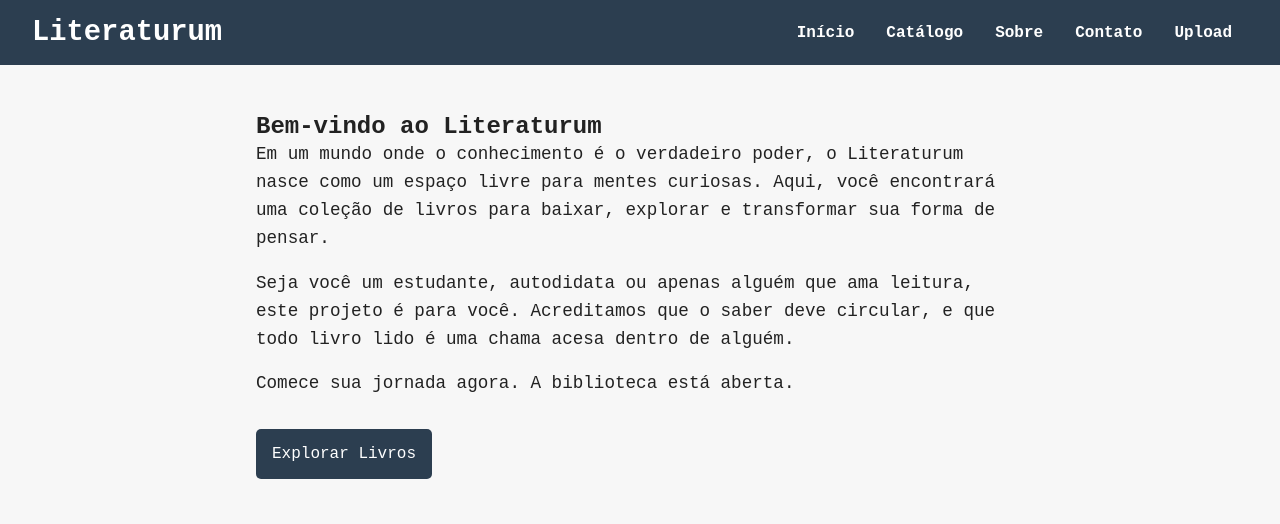
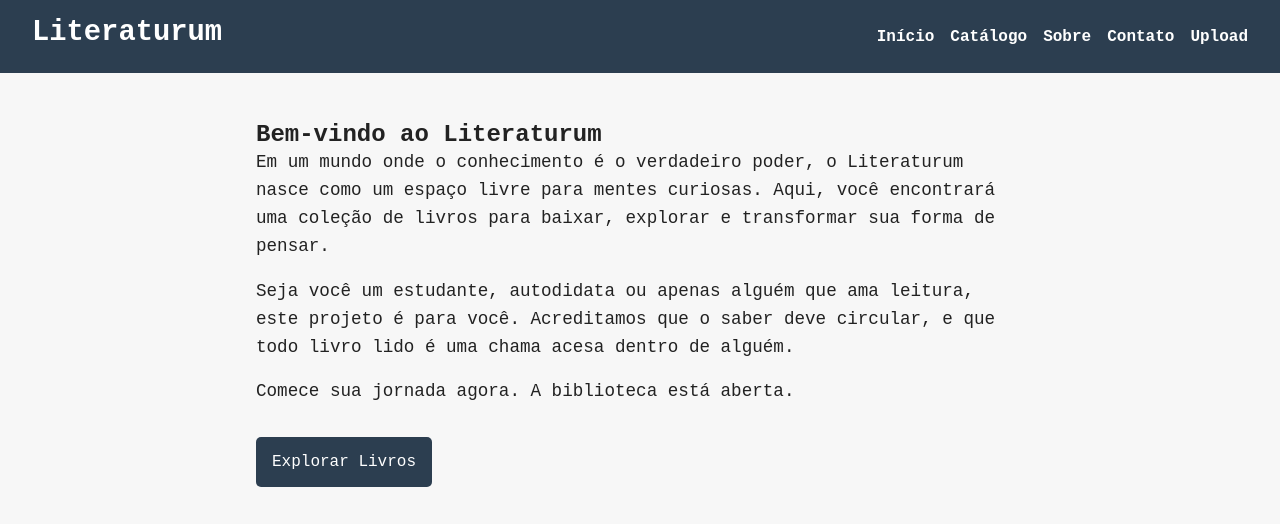
Before and after one commit to DouglasMagalhaes/literaturum, a plain HTML site: page index.html in a window 1280 px wide. Shown: the top 524 px of the page. Drawn offline with Linux system fonts and the light colour scheme; grey boxes are pictures that could not be loaded; a web font is replaced by a local one.

Commit message:
Update style_index.css

```diff
--- a/css/style_index.css
+++ b/css/style_index.css
@@ -18,6 +18,7 @@ header {
     display: flex;
     flex-direction: column;
     align-items: center;
+    text-align: center;
 }
 
 @media (min-width: 700px) {
@@ -29,20 +30,22 @@ header {
 
 header h1 {
     font-size: 1.8rem;
-    margin: 0;
+    margin-bottom: 0.5rem;
 }
 
+/* Menu de navegação */
 header nav ul {
     list-style: none;
     display: flex;
     flex-wrap: wrap;
     justify-content: center;
+    gap: 1rem;
     padding: 0;
     margin: 0;
 }
 
 header nav ul li {
-    margin: 0 1rem;
+    margin: 0;
 }
 
 header nav ul li a {
```
